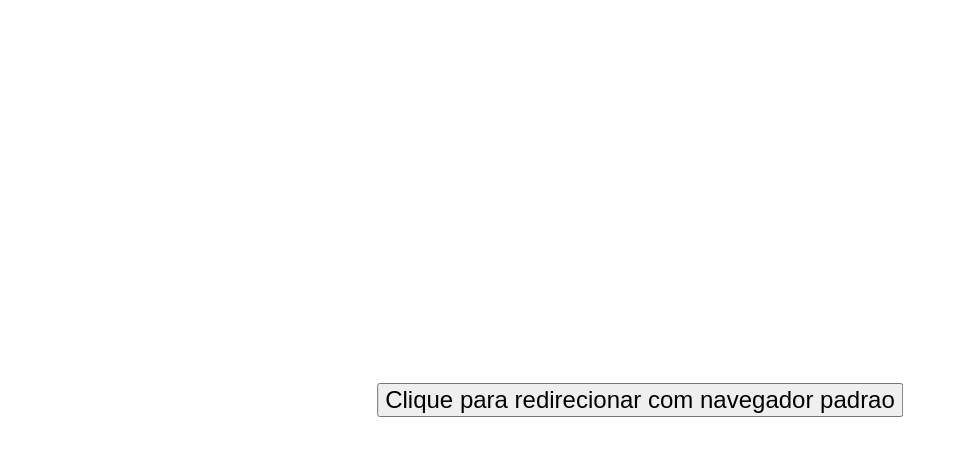
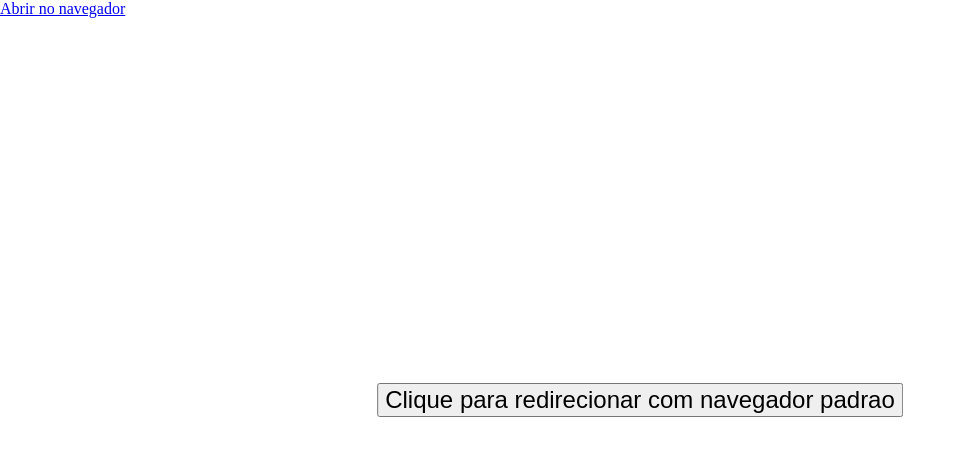
Before and after one commit to charlendafiti/charlendafiti.github.io, a plain HTML site: page index.html in a window 1280 px wide. Shown: the whole page, without its empty margins (0-966 px from the left). Drawn offline with Linux system fonts and the light colour scheme.

Commit message:
another try

```diff
--- a/index.html
+++ b/index.html
@@ -24,6 +24,8 @@
 <div style="display: none;">Couldn't access the camera.</div>
 <div>
     <button id="errorMessage" onclick=openWindowWithDefaultBrowser()> Clique para redirecionar com navegador padrao</button>
+
+    <a id="external-link" href="https://www.dafiti.com" target="_blank">Abrir no navegador</a>
 </div>
 
 <script>
```
